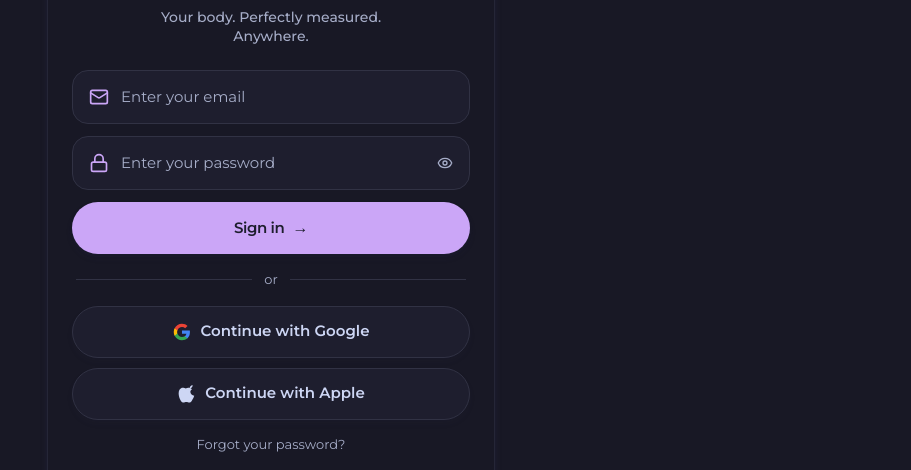
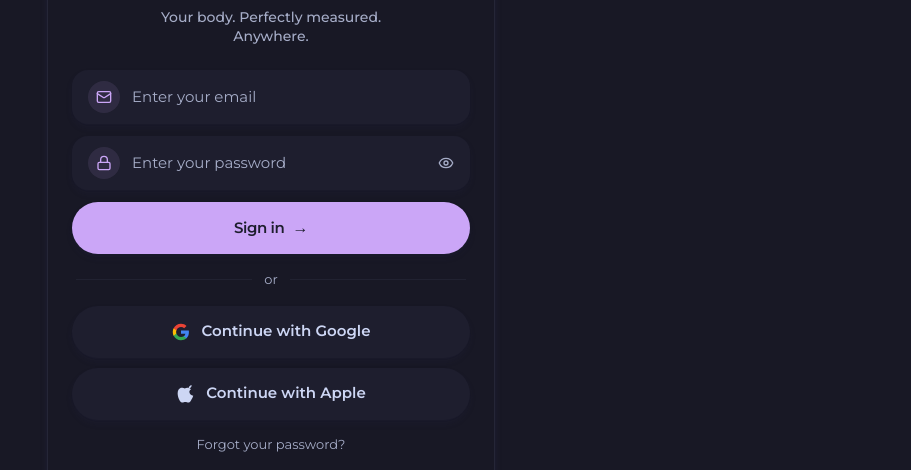
Before and after one commit to Ikechukwuproleader101/Measure-MEE, a React (Vite) app in the folder frontend/: page / in a window 1280 px wide. Shown: the part 179-649 px from the top of the page, without its empty margins (369-1280 px from the left). Built offline with nearby package versions, Linux system fonts and the light colour scheme; no server answers.

Commit message:
ALso would like my login scren to also look like that.So i made that change.

```diff
--- a/frontend/src/components/Auth/CreateAccountScreen.tsx
+++ b/frontend/src/components/Auth/CreateAccountScreen.tsx
@@ -69,7 +69,7 @@ export const CreateAccountScreen: React.FC<CreateAccountScreenProps> = ({
         <div className="flex items-center justify-between mb-8">
           <button
             onClick={onBack}
-            className="w-10 h-10 rounded-full bg-secondary hover:bg-secondary/80 border border-border flex items-center justify-center text-secondary-foreground transition-all cursor-pointer active:scale-95"
+            className="w-10 h-10 rounded-full bg-secondary hover:bg-secondary/80 shadow-sm border-0 flex items-center justify-center text-secondary-foreground transition-all cursor-pointer active:scale-95"
             aria-label="Back"
           >
             <ArrowLeft className="w-5 h-5" />
@@ -111,7 +111,7 @@ export const CreateAccountScreen: React.FC<CreateAccountScreenProps> = ({
                 value={fullName}
                 onChange={(e) => setFullName(e.target.value)}
                 placeholder="e.g. Ada Lovelace"
-                className="w-full h-13 bg-card hover:bg-card/90 focus:bg-card border border-border focus:border-primary focus:ring-2 focus:ring-primary/20 rounded-2xl px-4 text-sm text-foreground placeholder:text-muted-foreground transition-all focus:outline-hidden"
+                className="w-full h-13 bg-card hover:bg-card/90 focus:bg-card shadow-sm border-0 focus:ring-2 focus:ring-primary/25 rounded-2xl px-4 text-sm text-foreground placeholder:text-muted-foreground transition-all focus:outline-hidden"
               />
               <User className="absolute right-4 w-4 h-4 text-muted-foreground" />
             </div>
@@ -127,7 +127,7 @@ export const CreateAccountScreen: React.FC<CreateAccountScreenProps> = ({
                 value={email}
                 onChange={(e) => setEmail(e.target.value)}
                 placeholder="ada@example.com"
-                className="w-full h-13 bg-card hover:bg-card/90 focus:bg-card border border-border focus:border-primary focus:ring-2 focus:ring-primary/20 rounded-2xl px-4 text-sm text-foreground placeholder:text-muted-foreground transition-all focus:outline-hidden"
+                className="w-full h-13 bg-card hover:bg-card/90 focus:bg-card shadow-sm border-0 focus:ring-2 focus:ring-primary/25 rounded-2xl px-4 text-sm text-foreground placeholder:text-muted-foreground transition-all focus:outline-hidden"
               />
               <Mail className="absolute right-4 w-4 h-4 text-muted-foreground" />
             </div>
@@ -143,7 +143,7 @@ export const CreateAccountScreen: React.FC<CreateAccountScreenProps> = ({
                 value={password}
                 onChange={(e) => setPassword(e.target.value)}
                 placeholder="Enter a secure password (min. 8 characters)"
-                className="w-full h-13 bg-card hover:bg-card/90 focus:bg-card border border-border focus:border-primary focus:ring-2 focus:ring-primary/20 rounded-2xl px-4 pr-11 text-sm text-foreground placeholder:text-muted-foreground transition-all focus:outline-hidden"
+                className="w-full h-13 bg-card hover:bg-card/90 focus:bg-card shadow-sm border-0 focus:ring-2 focus:ring-primary/25 rounded-2xl px-4 pr-11 text-sm text-foreground placeholder:text-muted-foreground transition-all focus:outline-hidden"
               />
               <button
                 type="button"
@@ -158,7 +158,7 @@ export const CreateAccountScreen: React.FC<CreateAccountScreenProps> = ({
 
           {/* Error Banner */}
           {errorMsg && (
-            <div className="p-3 bg-destructive/10 border border-destructive/25 rounded-2xl flex items-center gap-2 text-xs text-destructive animate-fade-in font-medium">
+            <div className="p-3 bg-destructive/10 rounded-2xl flex items-center gap-2 text-xs text-destructive animate-fade-in font-medium border-0">
               <AlertCircle className="w-4 h-4 shrink-0 text-destructive" />
               <span>{errorMsg}</span>
             </div>
@@ -166,7 +166,7 @@ export const CreateAccountScreen: React.FC<CreateAccountScreenProps> = ({
 
           {/* Confirmation Required Banner */}
           {confirmationRequired && (
-            <div className="p-3 bg-primary/10 border border-primary/25 rounded-2xl flex items-center gap-2 text-xs text-primary animate-fade-in font-medium">
+            <div className="p-3 bg-primary/10 rounded-2xl flex items-center gap-2 text-xs text-primary animate-fade-in font-medium border-0">
               <CheckCircle2 className="w-4 h-4 shrink-0 text-primary" />
               <span>Check your email to confirm your account before logging in.</span>
             </div>
@@ -177,7 +177,7 @@ export const CreateAccountScreen: React.FC<CreateAccountScreenProps> = ({
             type="submit"
             disabled={isLoading}
             isLoading={isLoading}
-            className="w-full h-13 mt-4"
+            className="w-full h-13 mt-4 rounded-full bg-primary hover:bg-primary/90 text-primary-foreground font-bold shadow-md shadow-primary/25 border-0"
           >
             Create account
           </Button>
--- a/frontend/src/components/Auth/LoginScreen.tsx
+++ b/frontend/src/components/Auth/LoginScreen.tsx
@@ -143,7 +143,7 @@ export const LoginScreen: React.FC<LoginScreenProps> = ({
     <div className="relative w-full h-full min-h-screen bg-background text-foreground flex flex-col justify-between overflow-x-hidden select-none font-sans">
       {/* Toast notification */}
       {showToast && (
-        <div className="fixed top-14 left-1/2 -translate-x-1/2 z-50 bg-popover/95 text-popover-foreground px-4 py-2.5 rounded-full text-xs font-medium shadow-xl backdrop-blur-md flex items-center gap-2 border border-border animate-fade-in">
+        <div className="fixed top-14 left-1/2 -translate-x-1/2 z-50 bg-popover/95 text-popover-foreground px-4 py-2.5 rounded-full text-xs font-medium shadow-xl backdrop-blur-md flex items-center gap-2 border-0 animate-fade-in">
           <Check className="w-3.5 h-3.5 text-primary" />
           <span>{showToast}</span>
         </div>
@@ -223,15 +223,15 @@ export const LoginScreen: React.FC<LoginScreenProps> = ({
               inputRef.current?.focus();
               setIsFocused(true);
             }}
-            className={`relative w-full h-[54px] rounded-2xl px-4 flex items-center gap-3 transition-all duration-200 cursor-text ${
+            className={`relative w-full h-[54px] rounded-2xl px-4 flex items-center gap-3 transition-all duration-200 cursor-text shadow-sm border-0 ${
               isFocused
-                ? 'bg-card ring-2 ring-primary/30 border border-primary'
-                : 'bg-card border border-border'
+                ? 'bg-card ring-2 ring-primary/25'
+                : 'bg-card'
             }`}
           >
-            {/* Mail Icon in primary */}
-            <div className="shrink-0 text-primary">
-              <Mail className="w-5 h-5 stroke-[2]" />
+            {/* Mail Icon in circular badge */}
+            <div className="w-8 h-8 rounded-full bg-primary/10 flex items-center justify-center shrink-0 text-primary">
+              <Mail className="w-4 h-4 stroke-[2]" />
             </div>
 
             {/* Real Editable Input */}
@@ -268,10 +268,11 @@ export const LoginScreen: React.FC<LoginScreenProps> = ({
             onClick={() => {
               passwordRef.current?.focus();
             }}
-            className="relative w-full h-[54px] rounded-2xl px-4 flex items-center gap-3 bg-card border border-border focus-within:ring-2 focus-within:ring-primary/30 focus-within:border-primary transition-all duration-200 cursor-text"
+            className="relative w-full h-[54px] rounded-2xl px-4 flex items-center gap-3 bg-card shadow-sm border-0 focus-within:ring-2 focus-within:ring-primary/25 transition-all duration-200 cursor-text"
           >
-            <div className="shrink-0 text-primary">
-              <Lock className="w-5 h-5 stroke-[2]" />
+            {/* Lock Icon in circular badge */}
+            <div className="w-8 h-8 rounded-full bg-primary/10 flex items-center justify-center shrink-0 text-primary">
+              <Lock className="w-4 h-4 stroke-[2]" />
             </div>
 
             <div className="relative flex-1 flex items-center overflow-hidden">
@@ -299,7 +300,7 @@ export const LoginScreen: React.FC<LoginScreenProps> = ({
 
           {/* Error Banner if error exists */}
           {errorMsg && (
-            <div className="p-3 bg-destructive/10 border border-destructive/25 rounded-2xl flex items-center gap-2 text-xs text-destructive animate-fade-in font-medium">
+            <div className="p-3 bg-destructive/10 rounded-2xl flex items-center gap-2 text-xs text-destructive animate-fade-in font-medium border-0">
               <AlertCircle className="w-4 h-4 shrink-0 text-destructive" />
               <span>{errorMsg}</span>
             </div>
@@ -329,11 +330,11 @@ export const LoginScreen: React.FC<LoginScreenProps> = ({
 
         {/* Divider: "or" */}
         <div className="flex items-center my-4 px-1">
-          <div className="flex-1 h-px bg-border" />
+          <div className="flex-1 h-[1px] bg-border/40" />
           <span className="px-3 text-[13px] text-muted-foreground font-normal lowercase tracking-normal">
             or
           </span>
-          <div className="flex-1 h-px bg-border" />
+          <div className="flex-1 h-[1px] bg-border/40" />
         </div>
 
         {/* Social Authentication Buttons */}
@@ -343,7 +344,7 @@ export const LoginScreen: React.FC<LoginScreenProps> = ({
             type="button"
             disabled={isLoading}
             onClick={handleGoogleSignIn}
-            className="w-full h-[52px] rounded-full bg-card hover:bg-muted active:bg-muted border border-border text-foreground font-semibold text-[14px] sm:text-[15px] flex items-center justify-center gap-2.5 shadow-xs transition-all duration-150 cursor-pointer active:scale-[0.99] disabled:opacity-60"
+            className="w-full h-[52px] rounded-full bg-card hover:bg-muted active:bg-muted text-foreground font-semibold text-[14px] sm:text-[15px] flex items-center justify-center gap-3 shadow-sm border-0 transition-all duration-150 cursor-pointer active:scale-[0.99] disabled:opacity-60"
           >
             {/* Google colored G icon */}
             <svg className="w-4.5 h-4.5 shrink-0" viewBox="0 0 24 24">
@@ -371,7 +372,7 @@ export const LoginScreen: React.FC<LoginScreenProps> = ({
           <button
             type="button"
             onClick={handleAppleSignIn}
-            className="w-full h-[52px] rounded-full bg-card hover:bg-muted active:bg-muted border border-border text-foreground font-semibold text-[14px] sm:text-[15px] flex items-center justify-center gap-2.5 shadow-xs transition-all duration-150 cursor-pointer active:scale-[0.99]"
+            className="w-full h-[52px] rounded-full bg-card hover:bg-muted active:bg-muted text-foreground font-semibold text-[14px] sm:text-[15px] flex items-center justify-center gap-3 shadow-sm border-0 transition-all duration-150 cursor-pointer active:scale-[0.99]"
           >
             {/* Apple icon */}
             <svg className="w-4.5 h-4.5 fill-current text-foreground shrink-0" viewBox="0 0 170 170">
```
